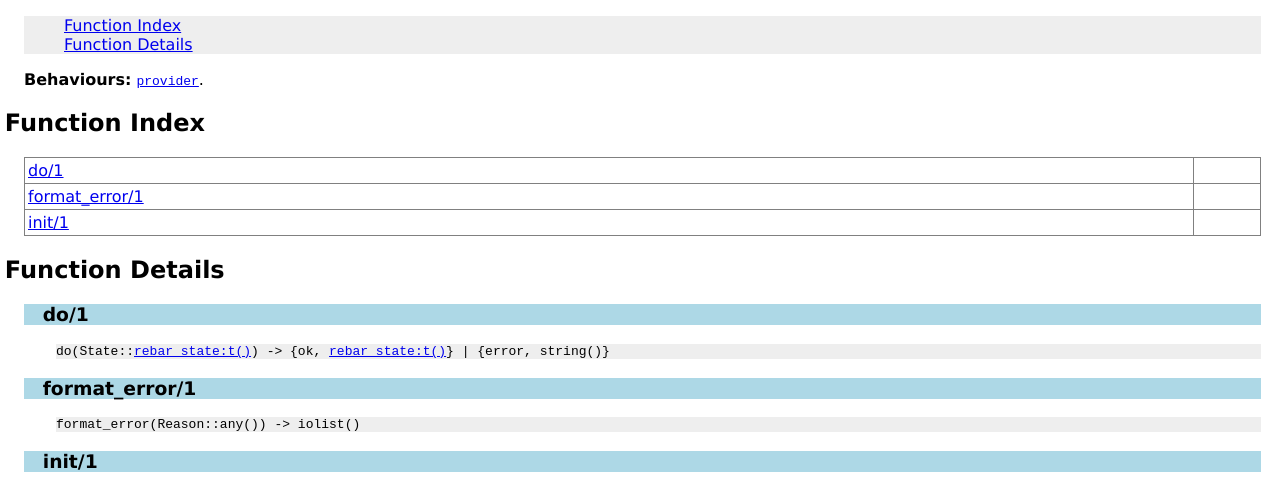
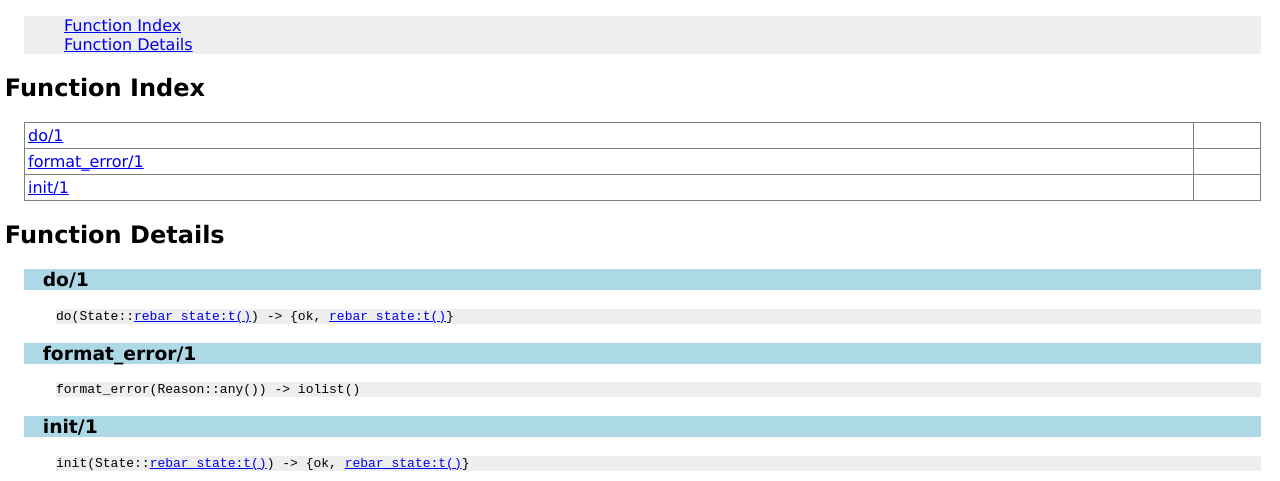
Before and after one commit to carlosedp/rebar3_diameter_compiler, a plain HTML site: page doc/clean_diameter.html in a window 1280 px wide. Shown: the part 148-629 px from the top of the page. Drawn offline with Linux system fonts and the light colour scheme.

```diff
--- a/doc/clean_diameter.html
+++ b/doc/clean_diameter.html
@@ -12,7 +12,6 @@
 <h1>Module clean_diameter</h1>
 <ul class="index"><li><a href="#index">Function Index</a></li><li><a href="#functions">Function Details</a></li></ul>
 
-<p><b>Behaviours:</b> <a href="provider.html"><tt>provider</tt></a>.</p>
 
 <h2><a name="index">Function Index</a></h2>
 <table width="100%" border="1" cellspacing="0" cellpadding="2" summary="function index"><tr><td valign="top"><a href="#do-1">do/1</a></td><td></td></tr>
@@ -24,7 +23,7 @@
 
 <h3 class="function"><a name="do-1">do/1</a></h3>
 <div class="spec">
-<p><tt>do(State::<a href="/Users/cdepaula/repos/erlang/rebar/doc/rebar_state.html#type-t">rebar_state:t()</a>) -&gt; {ok, <a href="/Users/cdepaula/repos/erlang/rebar/doc/rebar_state.html#type-t">rebar_state:t()</a>} | {error, string()}</tt><br></p>
+<p><tt>do(State::<a href="/Users/cdepaula/repos/erlang/rebar/doc/rebar_state.html#type-t">rebar_state:t()</a>) -&gt; {ok, <a href="/Users/cdepaula/repos/erlang/rebar/doc/rebar_state.html#type-t">rebar_state:t()</a>}</tt><br></p>
 <p> </p>
 </div>
 
```
Also changed, not shown: doc/compile_diameter.html (+1 -2 lines), doc/rebar3_diameter_compiler.html (+0 -1 lines), 7 other files.
